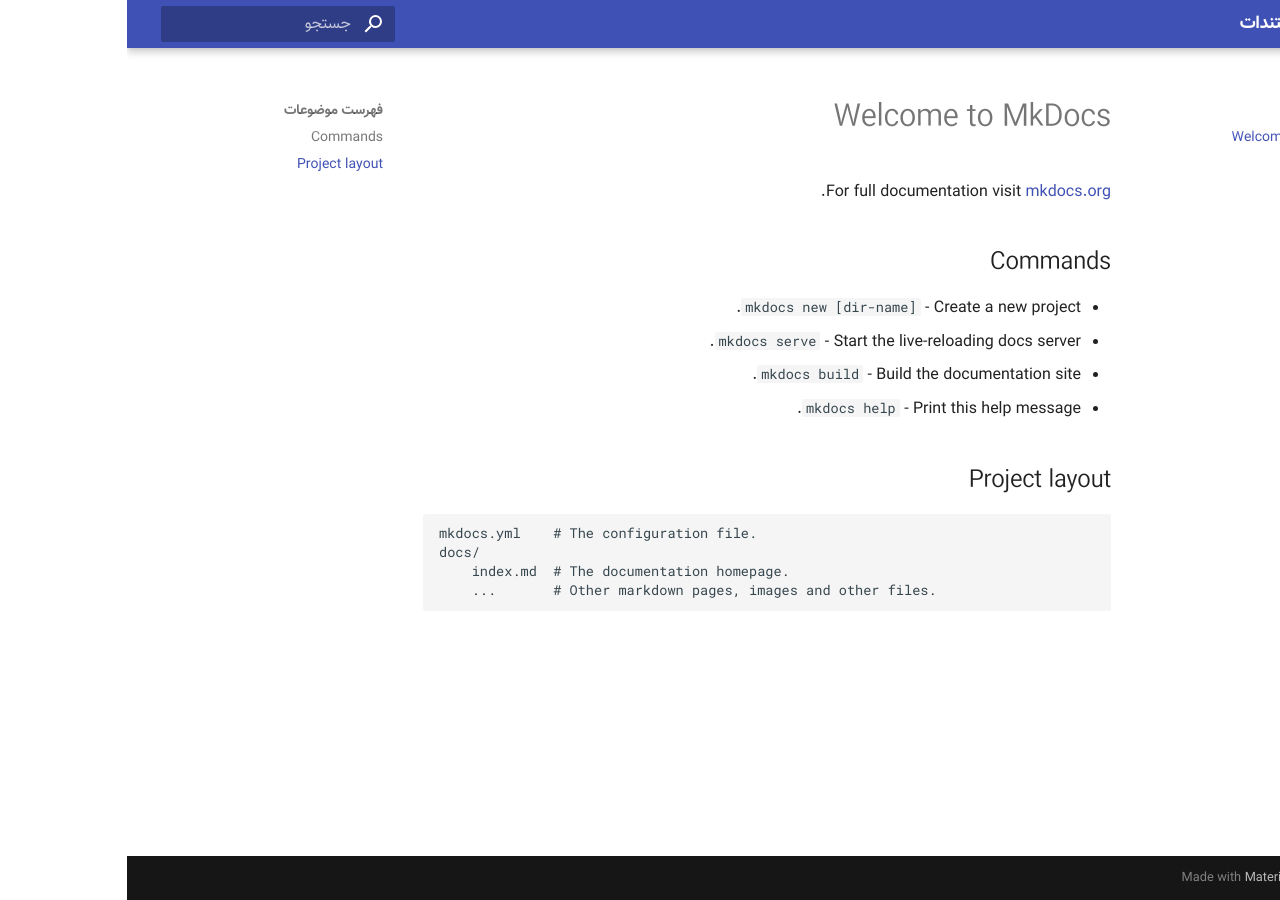
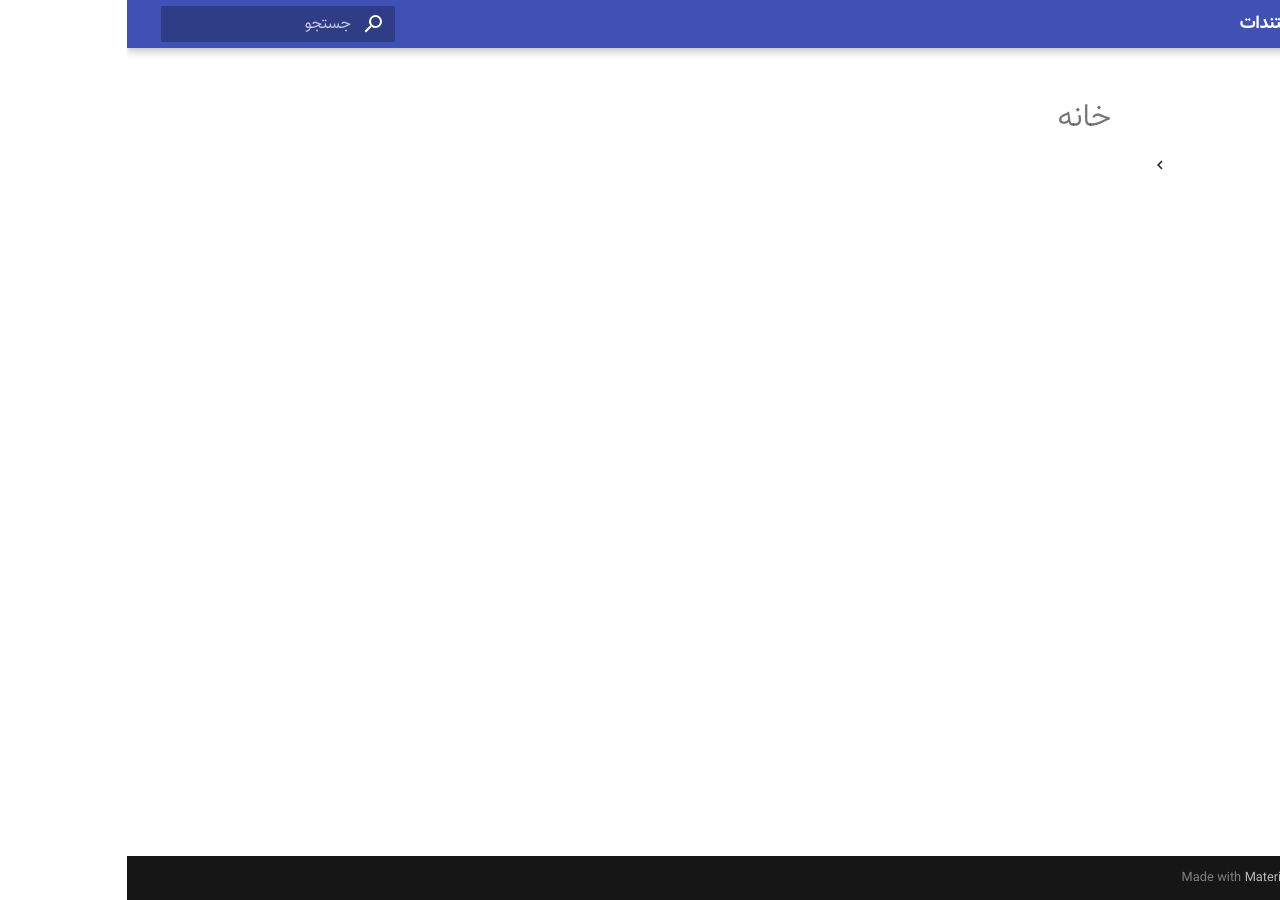
Before and after one commit to alireza-fassih/documents, an MkDocs documentation site: the page built from docs/index.md, in a window 1280 px wide. Built offline with MkDocs 1.6.1 and Material for MkDocs 9.7.7, drawn with Linux system fonts in a browser that asks for light colours.

Commit message:
remove content from index

```diff
--- a/docs/index.md
+++ b/docs/index.md
@@ -1,17 +1 @@
-# Welcome to MkDocs
-
-For full documentation visit [mkdocs.org](https://mkdocs.org).
-
-## Commands
-
-* `mkdocs new [dir-name]` - Create a new project.
-* `mkdocs serve` - Start the live-reloading docs server.
-* `mkdocs build` - Build the documentation site.
-* `mkdocs help` - Print this help message.
-
-## Project layout
-
-    mkdocs.yml    # The configuration file.
-    docs/
-        index.md  # The documentation homepage.
-        ...       # Other markdown pages, images and other files.
+# خانه
```
Also changed, not shown: docs/spring/application-events.md (added).
